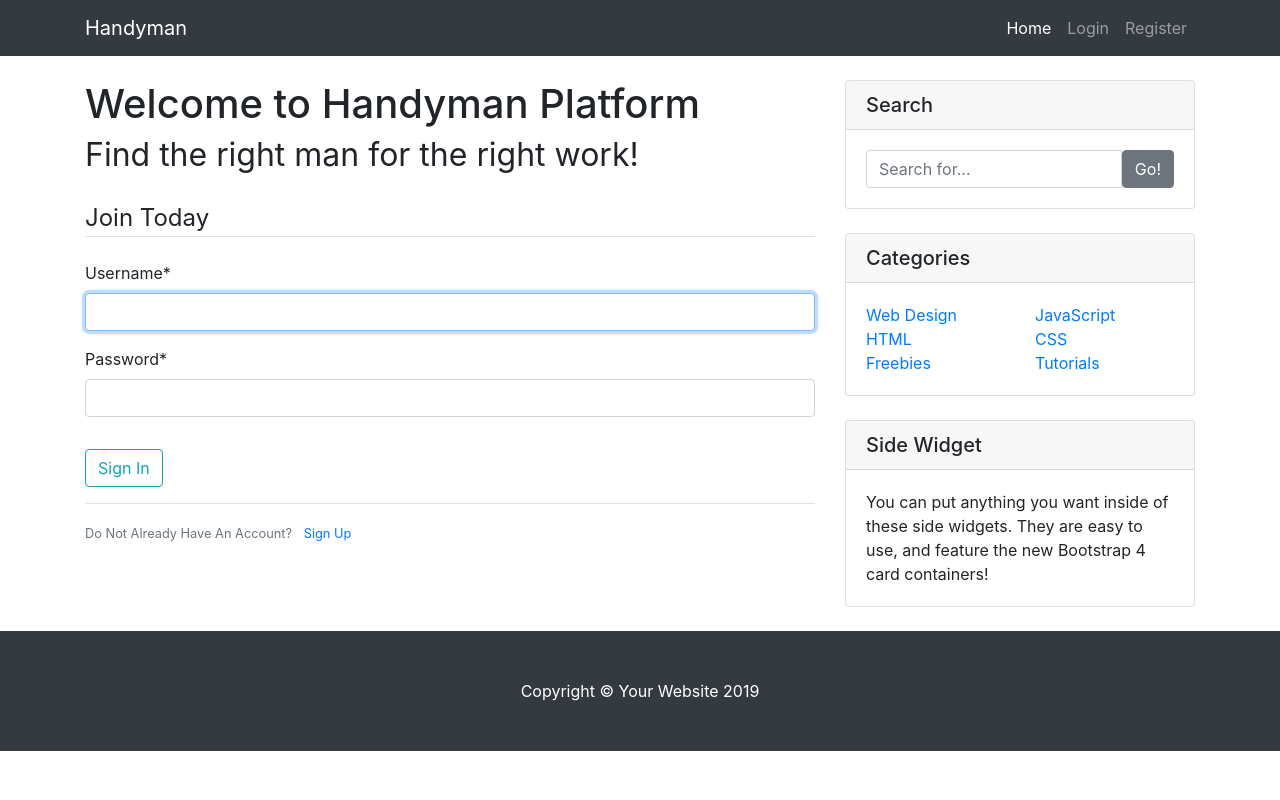
After one commit to brian13th/django-handyman, a Django app: page /login/ in a window 1280 px wide. The commit adds this page. Run offline with Django 3.2, Linux system fonts and the light colour scheme; some libraries are stand-ins or nearby versions.

Commit message:
implement user login and logout with respective html templates

```diff
--- a/handyman/handyman/settings.py
+++ b/handyman/handyman/settings.py
@@ -122,4 +122,7 @@ USE_TZ = True
 # https://docs.djangoproject.com/en/3.0/howto/static-files/
 
 STATIC_URL = '/static/'
+
 CRISPY_TEMPLATE_PACK = 'bootstrap4'
+
+LOGIN_REDIRECT_URL = 'main-view'
--- a/handyman/main/templates/main/base.html
+++ b/handyman/main/templates/main/base.html
@@ -29,14 +29,21 @@
       <!-- Blog Entries Column -->
       <div class="col-md-8">
 
-        <h1 class="my-4">Welcometo Handyman Platform
+        <h1 class="my-4">Welcome to Handyman Platform
           <div><small>Find the right man for the right work!</small></div>
         </h1>
-
+        {% if messages %}
+            {% for message in messages %}
+              <div class="alert alert-{{ message.tags }}">
+                {{ message }}
+              </div>
+            {% endfor %}
+        {% endif %}
         {% block content %}
         {% endblock %}
 
-{% include "main/includes/pagination.html" %}
+        {% block pagination %}
+        {% endblock %}
 
       </div>
 {% include "main/includes/sidewidgets.html" %}
--- a/handyman/main/templates/main/includes/navigation.html
+++ b/handyman/main/templates/main/includes/navigation.html
@@ -1,26 +1,31 @@
 <!-- Navigation -->
 <nav class="navbar navbar-expand-lg navbar-dark bg-dark fixed-top">
   <div class="container">
-    <a class="navbar-brand" href="#">Handyman</a>
+    <a class="navbar-brand" href="{% url 'main-view' %}">Handyman</a>
     <button class="navbar-toggler" type="button" data-toggle="collapse" data-target="#navbarResponsive" aria-controls="navbarResponsive" aria-expanded="false" aria-label="Toggle navigation">
       <span class="navbar-toggler-icon"></span>
     </button>
     <div class="collapse navbar-collapse" id="navbarResponsive">
       <ul class="navbar-nav ml-auto">
         <li class="nav-item active">
-          <a class="nav-link" href="#">Home
-            <span class="sr-only">(current)</span>
+          <a class="nav-link" href="{% url 'main-view' %}">Home
           </a>
         </li>
+        {% if user.is_authenticated %}
             <li class="nav-item">
-          <a class="nav-link" href="#">About</a>
+              <a class="nav-link" href="{% url 'users-profile' %}">{{ user.username }}</a>
             </li>
             <li class="nav-item">
-          <a class="nav-link" href="#">Services</a>
+              <a class="nav-link" href="{% url 'users-logout' %}">Logout</a>
+            </li>
+        {% else %}
+            <li class="nav-item">
+              <a class="nav-link" href="{% url 'users-login' %}">Login</a>
             </li>
             <li class="nav-item">
-          <a class="nav-link" href="#">Contact</a>
+              <a class="nav-link" href="{% url 'users-register' %}">Register</a>
             </li>
+        {% endif %}
       </ul>
     </div>
   </div>
--- /dev/null
+++ b/handyman/users/templates/users/login.html
@@ -0,0 +1,21 @@
+{% extends 'main/base.html' %}
+{% load crispy_forms_tags %}
+{% block content %}
+    <div class="content-section">
+        <form method="POST">
+            {% csrf_token %}
+            <fieldset class="form-group">
+                <legend class="border-bottom mb-4">Join Today</legend>
+                {{ form|crispy }}
+            </fieldset>
+            <div class="form-group">
+                <button class="btn btn-outline-info" type="submit">Sign In</button>
+            </div>
+        </form>
+        <div class="border-top pt-3">
+            <small class="text-muted">
+                Do Not Already Have An Account? <a class="ml-2" href='{% url "users-register" %}'>Sign Up</a>
+            </small>
+        </div>
+    </div>
+{% endblock %}
--- a/handyman/users/urls.py
+++ b/handyman/users/urls.py
@@ -1,8 +1,12 @@
 from django.urls import path
 from . import views
+from django.contrib.auth.views import LoginView, LogoutView
 
 name = 'users'
 
 urlpatterns = [
     path('register/', views.register, name='users-register'),
+    path('profile/', views.profile, name='users-profile'),
+    path('login/', LoginView.as_view(template_name='users/login.html'), name='users-login'),
+    path('logout/', LogoutView.as_view(template_name='users/logout.html'), name='users-logout'),
 ]
```
Also changed, not shown: handyman/main/templates/main/includes/pagination.html (deleted, +0 -9 lines), handyman/main/templates/main/post_list.html (+12 -0 lines), handyman/users/templates/users/logout.html (added, +13 -0 lines), handyman/users/templates/users/profile.html (added, +17 -0 lines), handyman/users/views.py (+15 -0 lines), handyman/db.sqlite3. Lines whose indentation alone changed are shown as unchanged.
